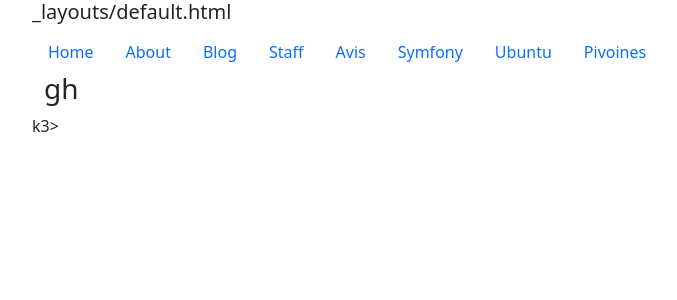
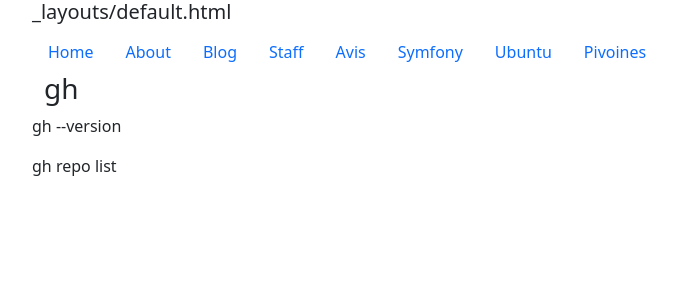
Before and after one commit to awelvor/mybootstrap, a Jekyll site: the page built from gh.html, in a window 1280 px wide. Shown: the top 300 px of the page, without its empty margins (50-727 px from the left). Built offline with Jekyll 4.4.1, drawn with Linux system fonts in a browser that asks for light colours.

Commit message:
Update gh.html

```diff
--- a/gh.html
+++ b/gh.html
@@ -3,5 +3,8 @@ layout: default
 title: gh
 ---
 <div class="container">
-<h3>gh</div>k3>
+<h3>gh</div>
+
+<p>gh --version</p>
+<p>gh repo list</p>
 </div>
```
